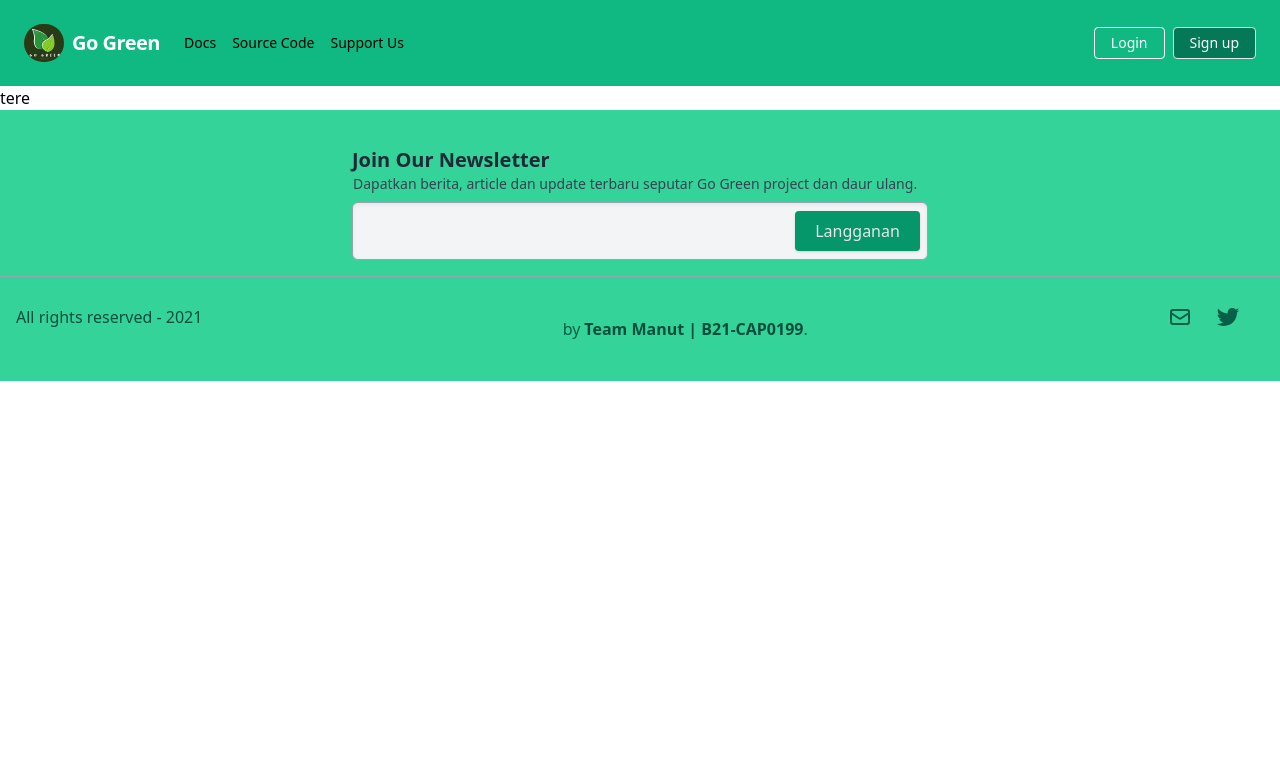
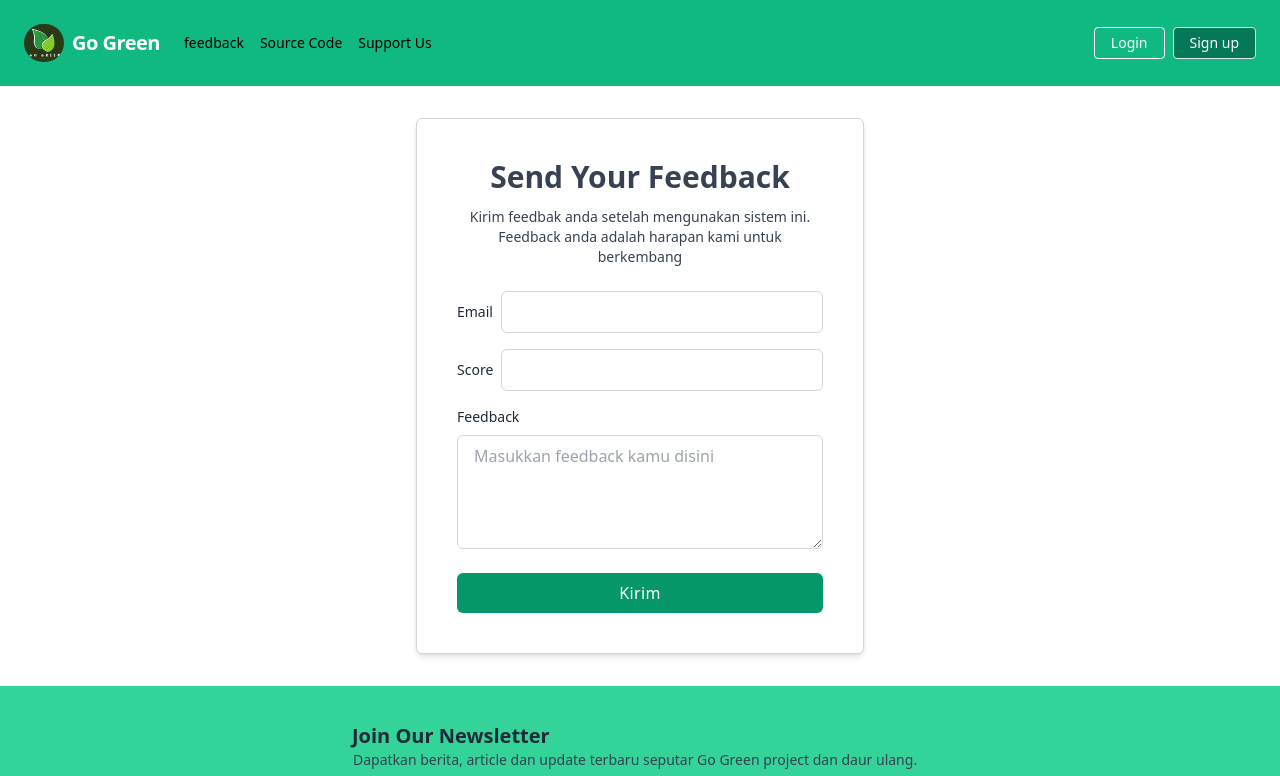
Before and after one commit to Dinel13/Go-green-projects, a React (Create React App) app: page /feedback in a window 1280 px wide. Shown: the top 776 px of the page. Built offline with nearby package versions, Linux system fonts and the light colour scheme.

Commit message:
fix feedback

```diff
--- a/src/App.js
+++ b/src/App.js
@@ -3,6 +3,7 @@ import Footer from "./components/footer/Footer";
 
 import Header from "./components/header/Header";
 import NotifModal from "./components/modal/NotifModal";
+import Feedback from "./pages/Fedback";
 import Login from "./pages/Login";
 import Signup from "./pages/Register";
 
@@ -12,8 +13,14 @@ function App() {
       <Header />
       <NotifModal />
       <Switch>
+        <Route path="/" exact>
+
+        </Route>
         <Route path="/login" exact>
           <Login />
+        </Route>
+        <Route path="/feedback" exact>
+          <Feedback />
         </Route>
         <Route path="/signup" exact>
           <Signup />
--- a/src/components/footer/Footer.js
+++ b/src/components/footer/Footer.js
@@ -7,14 +7,17 @@ export default function Footer() {
 
   const submitLangganan = async (e) => {
     e.preventDefault();
-    console.log(inputEmailRef.current.value);
     const subscibeToBackend = async () => {
       const respon = await fetch(
-        `${process.env.REACT_APP_SERVER_URL}/newsletter`,
+        "http://asia-southeast2-our-philosophy-314515.cloudfunctions.net/newsletter",
         {
           method: "POST",
-          body: JSON.stringify({ email: inputEmailRef.current.value }),
-          headers: { "Content-Type": "application/json" },
+          headers: {
+            "Content-Type": "application/json",
+          },
+          body: JSON.stringify({
+            email: inputEmailRef.current.value,
+          }),
         }
       );
       const data = await respon.json();
@@ -28,14 +31,14 @@ export default function Footer() {
       const data = await subscibeToBackend();
       console.log(data);
       setSucces(data);
-       setTimeout(() => {
+      setTimeout(() => {
         console.log("dsdsad");
         setSucces(null);
       }, 3000);
     } catch (error) {
       console.log(error);
       setError(error);
-       setTimeout(() => {
+      setTimeout(() => {
         console.log("dsd");
         setError(null);
       }, 3000);
@@ -142,22 +145,15 @@ export default function Footer() {
         </p>
         <div className="flex items-center">
           <a
-            href="https://www.instagram.com/salahuddin_hafid/"
+            href="https://www.linkedin.com/in/salahuddin-hafid/"
             rel="noreferrer"
             target="_blank"
           >
             <svg
-              fill="none"
-              className="h-6 w-6 text-green-800 mr-6"
-              viewBox="0 0 24 24"
-              stroke="currentColor"
+              className="h-6 w-6 fill-current text-green-800 mr-6"
+              viewBox="0 0 512 512"
             >
-              <path
-                strokeLinecap="round"
-                strokeLinejoin="round"
-                strokeWidth="2"
-                d="M3 8l7.89 5.26a2 2 0 002.22 0L21 8M5 19h14a2 2 0 002-2V7a2 2 0 00-2-2H5a2 2 0 00-2 2v10a2 2 0 002 2z"
-              />
+              <path d="M444.17,32H70.28C49.85,32,32,46.7,32,66.89V441.61C32,461.91,49.85,480,70.28,480H444.06C464.6,480,480,461.79,480,441.61V66.89C480.12,46.7,464.6,32,444.17,32ZM170.87,405.43H106.69V205.88h64.18ZM141,175.54h-.46c-20.54,0-33.84-15.29-33.84-34.43,0-19.49,13.65-34.42,34.65-34.42s33.85,14.82,34.31,34.42C175.65,160.25,162.35,175.54,141,175.54ZM405.43,405.43H341.25V296.32c0-26.14-9.34-44-32.56-44-17.74,0-28.24,12-32.91,23.69-1.75,4.2-2.22,9.92-2.22,15.76V405.43H209.38V205.88h64.18v27.77c9.34-13.3,23.93-32.44,57.88-32.44,42.13,0,74,27.77,74,87.64Z" />
             </svg>
           </a>
           <a
--- a/src/components/header/Header.js
+++ b/src/components/header/Header.js
@@ -31,11 +31,11 @@ export default function Header() {
       <div className="w-full flex-grow lg:items-center lg:w-auto hidden lg:flex">
         <div className="text-sm lg:flex-grow">
           <Link
-            to="/docs"
+            to="/feedback"
             href="#responsive-header"
             className="block mt-4 lg:inline-block lg:mt-0 text-teal-lighter hover:text-white mr-4"
           >
-            Docs
+            feedback
           </Link>
           <a
             href="https://github.com/Dinel13/Go-green-projects"
--- /dev/null
+++ b/src/pages/Fedback.js
@@ -0,0 +1,146 @@
+import { useRef, useState } from "react";
+
+export default function Feedback() {
+  const [pending, setPending] = useState(false);
+  const [error, setError] = useState(false);
+  const [succes, setSucces] = useState(false);
+  const email = useRef();
+  const score = useRef();
+  const feedback = useRef();
+
+  const submitHandler = async (event) => {
+    event.preventDefault();
+    setPending(true);
+    try {
+      const respon = await fetch(
+        "http://asia-southeast2-our-philosophy-314515.cloudfunctions.net/feedback",
+        {
+          method: "POST",
+          headers: { "Content-Type": "application/json" },
+          body: JSON.stringify({
+            email: email.current.value,
+            score: score.current.value,
+            feedback: feedback.current.value,
+          }),
+        }
+      );
+      const data = await respon.json();
+      console.log(data);
+      if (!respon.ok) {
+        throw new Error(data.message || "Tidak bisa mengirim feedback");
+      }
+      setPending(false);
+      email.current.value = ""
+      score.current.value = ""
+      feedback.current.value = ""
+      setSucces(data)
+      setTimeout(() => setSucces(false), 4000);
+    } catch (error) {
+      setError(error);
+      console.log(error);
+      setPending(false);
+      setTimeout(() => setError(false), 4000);
+    }
+  };
+
+  return (
+    <div className="w-full max-w-md my-8 p-10 m-auto bg-white border-gray-300 border rounded-md shadow-md dark:bg-gray-800">
+      <h1 className="text-3xl font-semibold text-center text-gray-700 dark:text-white">
+        Send Your Feedback
+      </h1>
+      <p className="mt-3 text-sm font-light text-center text-gray-700">
+        Kirim feedbak anda setelah mengunakan sistem ini. Feedback anda adalah
+        harapan kami untuk berkembang
+      </p>
+      {error && (
+        <p className="mt-2 p-2 border bg-red-200 border-red-600 rounded text-sm text-red-800 italic">
+          {error.message || error.TypeError || "terjadi masalah"}
+        </p>
+      )}
+      {succes && (
+        <p className="mt-2 p-2 border bg-green-200 border-green-600 rounded text-sm text-green-800 italic">
+          {succes.message}
+        </p>
+      )}
+
+      <form className="mt-6" onSubmit={submitHandler}>
+        <div className="flex items-center">
+          <label
+            htmlFor="username"
+            className="inline text-sm text-gray-800 dark:text-gray-200"
+          >
+            Email
+          </label>
+          <input
+            ref={email}
+            required
+            type="email"
+            className="required inline w-full px-4 py-2 ml-2 text-gray-700 bg-white border border-gray-300 rounded-md dark:bg-gray-800 dark:text-gray-300 dark:border-gray-600 focus:border-blue-500 dark:focus:border-blue-500 focus:outline-none focus:ring"
+          />
+        </div>
+        <div className="mt-4">
+          <div className="flex items-center">
+            <label
+              htmlFor="name"
+              className="inline text-sm text-gray-800 dark:text-gray-200"
+            >
+              Score
+            </label>
+            <input
+              ref={score}
+              type="number"
+              className="required inline w-full px-4 py-2 ml-2 text-gray-700 bg-white border border-gray-300 rounded-md dark:bg-gray-800 dark:text-gray-300 dark:border-gray-600 focus:border-blue-500 dark:focus:border-blue-500 focus:outline-none focus:ring"
+              required
+            />
+          </div>
+        </div>
+        <div className="mt-4">
+          <div className="flex items-center justify-between">
+            <label
+              htmlFor="password"
+              className="block text-sm text-gray-800 dark:text-gray-200"
+            >
+              Feedback
+            </label>
+          </div>
+          <textarea
+            ref={feedback}
+            type="password"
+            rows="4"
+            placeholder="Masukkan feedback kamu disini"
+            className="required block w-full px-4 py-2 mt-2 text-gray-700 bg-white border border-gray-300 rounded-md dark:bg-gray-800 dark:text-gray-300 dark:border-gray-600 focus:border-blue-500 dark:focus:border-blue-500 focus:outline-none focus:ring"
+            required
+          />
+        </div>
+        <div className="mt-6">
+          {pending ? (
+            <button
+              type="button"
+              disabled
+              className="w-full flex justify-center items-center px-4 py-3 text-white bg-green-400 rounded-md"
+            >
+              <svg
+                xmlns="http://www.w3.org/2000/svg"
+                className="animate-spin h-5 w-5 mr-3 text-white"
+                fill="none"
+                viewBox="0 0 24 24"
+                stroke="currentColor"
+              >
+                <path
+                  strokeLinecap="round"
+                  strokeLinejoin="round"
+                  strokeWidth={3}
+                  d="M4 4v5h.582m15.356 2A8.001 8.001 0 004.582 9m0 0H9m11 11v-5h-.581m0 0a8.003 8.003 0 01-15.357-2m15.357 2H15"
+                />
+              </svg>
+            </button>
+          ) : (
+            <button className="w-full px-4 py-2 tracking-wide text-white transition-colors duration-200 transform bg-green-600 rounded-md hover:bg-green-700 focus:outline-none focus:bg-green-800">
+              Kirim
+            </button>
+          )}
+        </div>
+      </form>
+    </div>
+  );
+}
--- a/src/pages/Register.js
+++ b/src/pages/Register.js
@@ -3,7 +3,7 @@ import { useDispatch } from "react-redux";
 import { Link } from "react-router-dom";
 import { signup } from "../store/authAction";
 
-export default function Login() {
+export default function Register() {
   const dispatch = useDispatch();
   const email = useRef();
   const password = useRef();
```
